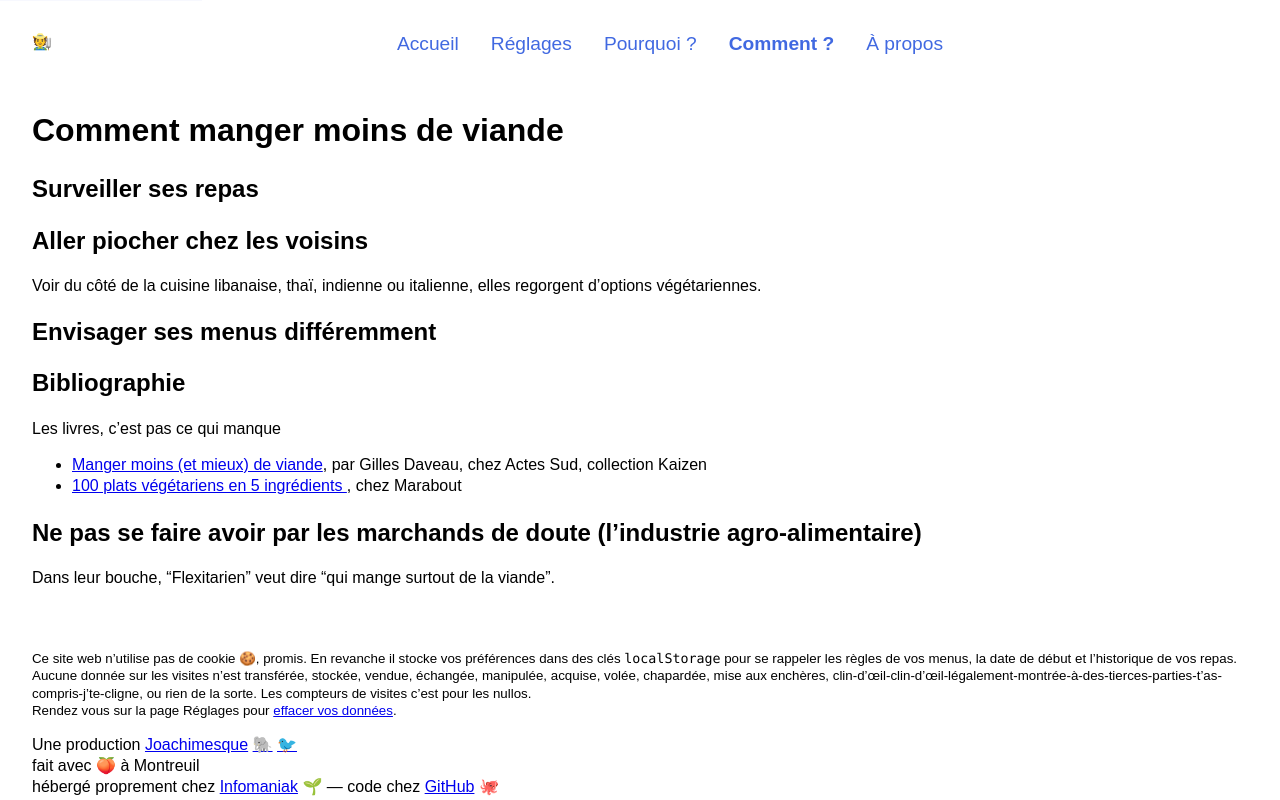
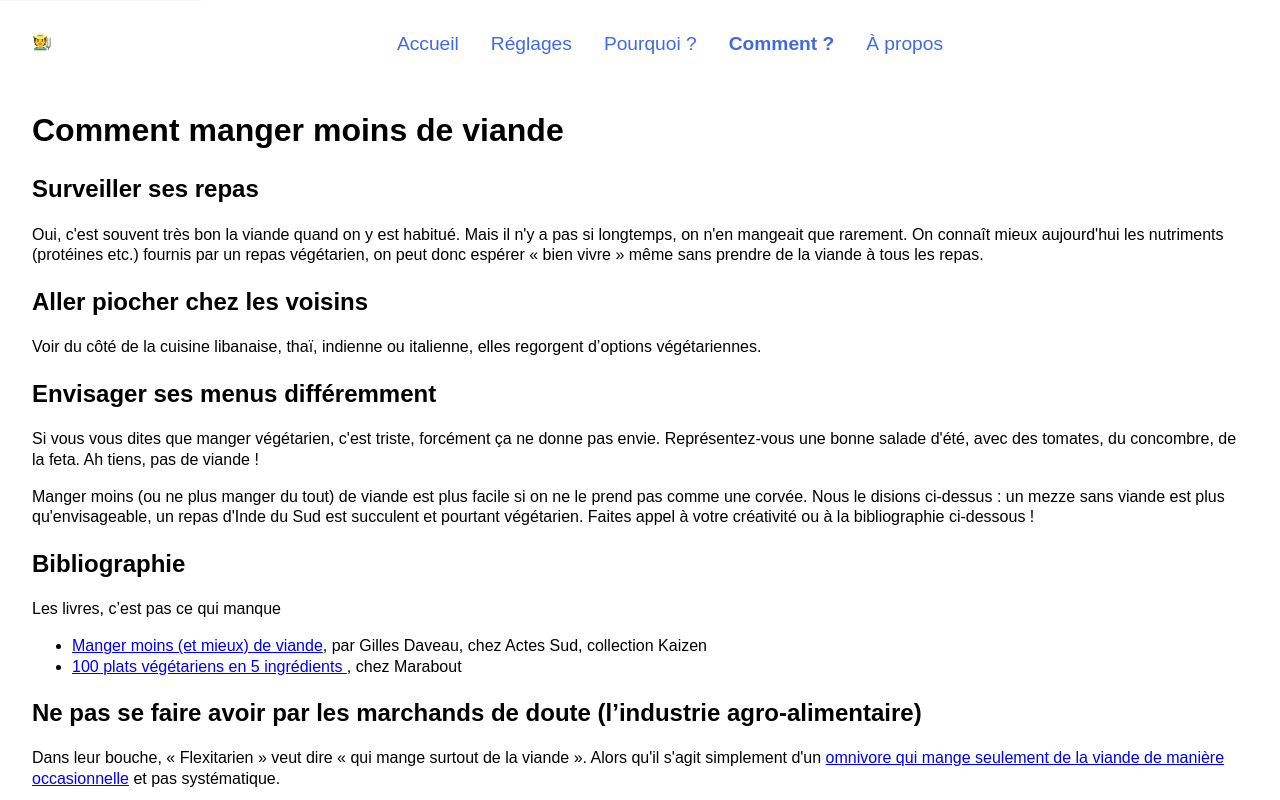
Before and after one commit to joachimesque/abellion, a SvelteKit app: page /comment in a window 1280 px wide. Shown: the top 800 px of the page. Built offline with nearby package versions, Linux system fonts and the light colour scheme.

Commit message:
MAJ de 'comment' (#110)
Update +page.svelte

Des titres sans contenus derrière ça me frustrait 😉

```diff
--- a/src/routes/comment/+page.svelte
+++ b/src/routes/comment/+page.svelte
@@ -7,6 +7,12 @@
 
 	<h2>Surveiller ses repas</h2>
 
+	<p>
+		Oui, c'est souvent très bon la viande quand on y est habitué. Mais il n'y a pas si longtemps, on n'en mangeait que rarement.
+		On connaît mieux aujourd'hui les nutriments (protéines etc.) fournis par un repas végétarien, on peut donc espérer
+		«&nbsp;bien vivre&nbsp;» même sans prendre de la viande à tous les repas.
+	</p>
+
 	<h2>Aller piocher chez les voisins</h2>
 
 	<p>
@@ -15,6 +21,18 @@
 	</p>
 
 	<h2>Envisager ses menus différemment</h2>
+
+	<p>
+		Si vous vous dites que manger végétarien, c'est triste, forcément ça ne donne pas envie.
+		Représentez-vous une bonne salade d'été, avec des tomates, du concombre, de la feta.
+		Ah tiens, pas de viande&nbsp;!
+	</p>
+
+	<p>
+		Manger moins (ou ne plus manger du tout) de viande est plus facile si on ne le prend pas comme une corvée.
+		Nous le disions ci-dessus&nbsp;: un mezze sans viande est plus qu'envisageable, un repas d'Inde du Sud est
+		succulent et pourtant végétarien. Faites appel à votre créativité ou à la bibliographie ci-dessous&nbsp;!
+	</p>
 
 	<h2>Bibliographie</h2>
 
@@ -35,7 +53,12 @@
 	</ul>
 
 	<h2>Ne pas se faire avoir par les marchands de doute (l’industrie agro-alimentaire)</h2>
-	<p>Dans leur bouche, “Flexitarien” veut dire “qui mange surtout de la viande”.</p>
+
+	<p>
+		Dans leur bouche, «&nbsp;Flexitarien&nbsp;» veut dire «&nbsp;qui mange surtout de la viande&nbsp;».
+		Alors qu'il s'agit simplement d'un <a href="https://fr.wikipedia.org/wiki/Flexitarisme">omnivore qui mange seulement
+		de la viande de manière occasionnelle</a> et pas systématique.
+	</p>
 </div>
 
 <style>
```
